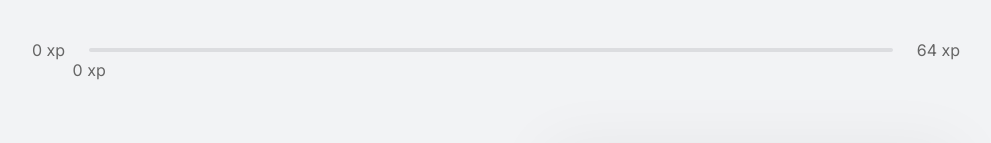
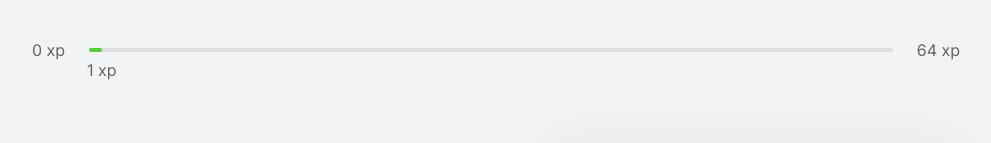
Before and after one commit to evenilson/NLW_04, a Next.js app in the folder moveit-next/: page / in a window 1280 px wide. Shown: the top 143 px of the page, without its empty margins (144-1135 px from the left). Built offline with nearby package versions, Linux system fonts and the light colour scheme.

Commit message:
AULA 05: Adicioando Storage via cookies

```diff
--- a/moveit-next/package.json
+++ b/moveit-next/package.json
@@ -8,11 +8,13 @@
     "start": "next start"
   },
   "dependencies": {
+    "js-cookie": "^2.2.1",
     "next": "10.0.7",
     "react": "17.0.1",
     "react-dom": "17.0.1"
   },
   "devDependencies": {
+    "@types/js-cookie": "^2.2.6",
     "@types/node": "^14.14.31",
     "@types/react": "^17.0.2",
     "@types/react-dom": "^17.0.1",
--- a/moveit-next/src/contexts/ChallengeContext.tsx
+++ b/moveit-next/src/contexts/ChallengeContext.tsx
@@ -1,4 +1,5 @@
 import { createContext, useState, ReactNode, useEffect} from 'react';
+import Cookies from 'js-cookie'
 import challeges from '../../challenges.json';
 
 interface Challenge {
@@ -22,18 +23,27 @@ interface ChallengesContextData {
 
 interface ChallengesProviderProps {
     children: ReactNode;
+    level: number;
+    currentExperience: number;
+    challengesCompleted: number;
 }
 
 export const ChallengeContext = createContext({} as ChallengesContextData);
 
-export function ChallengesProvider({children}:ChallengesProviderProps) {
-    const [level, setLevel] = useState(1);
-    const [currentExperience, setCurrentExperience] = useState(0);
-    const [challengesCompleted, setChallengesCompleted] = useState(0);
+export function ChallengesProvider({children, ...rest}:ChallengesProviderProps) {
+    const [level, setLevel] = useState(rest.level ?? 1);
+    const [currentExperience, setCurrentExperience] = useState(rest.currentExperience ?? 1);
+    const [challengesCompleted, setChallengesCompleted] = useState(rest.challengesCompleted ?? 0);
 
     const [activeChallenge, setActiveChallenge] = useState( null );
 
     const experienceToNextLevel = Math.pow((level + 1) * 4, 2);
+
+    useEffect(() => {
+        Cookies.set('level', String(level));
+        Cookies.set('currentExperience', String(currentExperience));
+        Cookies.set('challengesCompleted', String(challengesCompleted));
+    }, [level, currentExperience, challengesCompleted])
 
     useEffect(() => {
         Notification.requestPermission();
--- a/moveit-next/src/pages/_app.tsx
+++ b/moveit-next/src/pages/_app.tsx
@@ -4,9 +4,7 @@ import { ChallengesProvider } from '../contexts/ChallengeContext'
 
 function MyApp({ Component, pageProps }) {
   return (
-    <ChallengesProvider>
-      <Component {...pageProps} />
-    </ChallengesProvider>
+    <Component {...pageProps} />
   )
 }
 
--- a/moveit-next/src/pages/index.tsx
+++ b/moveit-next/src/pages/index.tsx
@@ -1,4 +1,5 @@
 import Head from 'next/head';
+import { GetServerSideProps } from 'next'
 
 import styles from '../styles/pages/Home.module.css';
 
@@ -8,9 +9,21 @@ import { CompletedChallenges } from "../components/CompletedChallenges";
 import { Countdown } from '../components/Countdown';
 import { ChallengeBox } from '../components/ChallengeBox';
 import { CountdownProvider } from '../contexts/CountdownContext';
+import { ChallengesProvider } from '../contexts/ChallengeContext';
 
-export default function Home() {
+interface HomeProps {
+  level: number;
+  currentExperience: number;
+  challengesCompleted: number;
+}
+
+export default function Home(props: HomeProps) {
   return (
+    <ChallengesProvider
+      level= {props.level}
+      currentExperience={props.currentExperience}
+      challengesCompleted={props.challengesCompleted}
+    >
       <div className={styles.container}>
         <Head>
           <title>Inicio | move.it</title>
@@ -29,5 +42,19 @@ export default function Home() {
           </section>
         </CountdownProvider>
       </div>
+    </ChallengesProvider>
   )
 }
+
+export const getServerSideProps: GetServerSideProps = async (ctx) => {
+
+  const { level, currentExperience, challengesCompleted } = ctx.req.cookies;
+
+  return {
+    props: {
+      level: Number(level),
+      currentExperience: Number(currentExperience),
+      challengesCompleted: Number(challengesCompleted),
+    }
+  }
+}
```
Also changed, not shown: 1 other file (tests, documents, lock files or other folders). Lines whose indentation alone changed are shown as unchanged.
